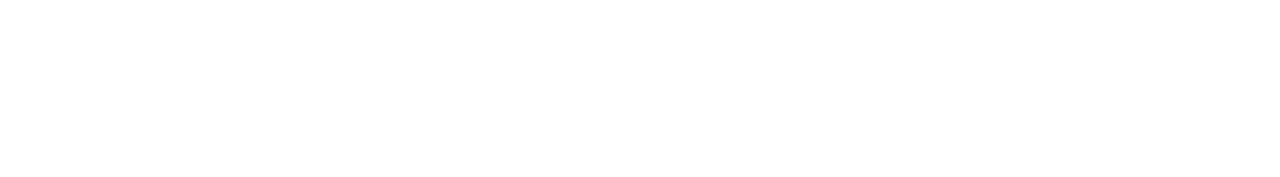
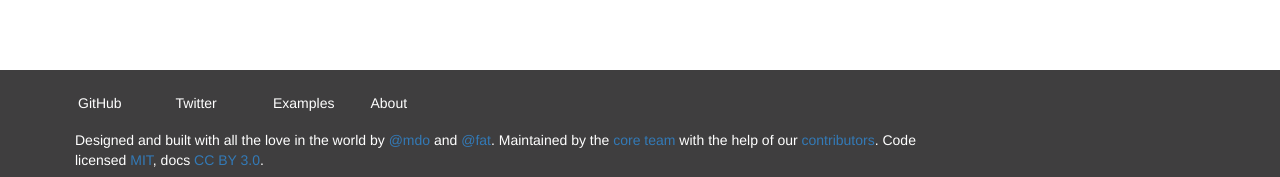
Before and after one commit to BRFlores/javascript2017A, an Angular app in the folder angular/Aplicacion/: page / in a window 1280 px wide. Shown: the part 2307-2484 px from the top of the page. Before the commit the page ends 2377 px from the top, so only its background shows below. Built offline with nearby package versions, Linux system fonts and the light colour scheme.

Commit message:
Bootstrap final

```diff
--- a/angular/Aplicacion/src/app/pagina1/pagina1.component.html
+++ b/angular/Aplicacion/src/app/pagina1/pagina1.component.html
@@ -96,3 +96,21 @@
 <br>
 <br>
 <br>
+
+    <div class="row">
+      <font color="white"> <div style="background-color:#3F3E3F" class="col-sm-12" >
+        <div class="container">
+          <div class="row">
+            <br>
+            <a href="https://github.com/twbs/bootstrap"> <div style="background-color:#3F3E3F" class="col-sm-1" > <button type="button"  style="border-color: transparent; background-color:#3F3E3F"><font color="white">GitHub</font></button></div> </a>
+            <a href="https://twitter.com/getbootstrap"> <div style="background-color:#3F3E3F" class="col-sm-1" > <button type="button"  style="border-color: transparent; background-color:#3F3E3F"><font color="white">Twitter</font></button></div> </a>
+            <a href="http://getbootstrap.com/getting-started/#examples"> <div style="background-color:#3F3E3F" class="col-sm-1" > <button type="button"  style="border-color: transparent; background-color:#3F3E3F"><font color="white">Examples</font></button></div> </a>
+            <a href="http://getbootstrap.com/about/"> <div style="background-color:#3F3E3F" class="col-sm-1" > <button type="button"  style="border-color: transparent; background-color:#3F3E3F"><font color="white">About</font></button></div> </a>
+           <br>
+            <br>
+            <p style="margin-right: 300px; margin-left: 20px">Designed and built with all the love in the world by <a href="https://twitter.com/mdo">@mdo </a> and <a href="https://twitter.com/fat">@fat</a>. Maintained by the <a href="https://github.com/orgs/twbs/people">core team</a> with the help of our <a href="https://github.com/twbs/bootstrap/graphs/contributors">contributors</a>.
+              Code licensed <a href="https://github.com/twbs/bootstrap/blob/master/LICENSE">MIT</a>, docs <a href="https://creativecommons.org/licenses/by/3.0/">CC BY 3.0</a>.</p>
+          </div>
+        </div>
+      </div> </font>
+  </div>
```
